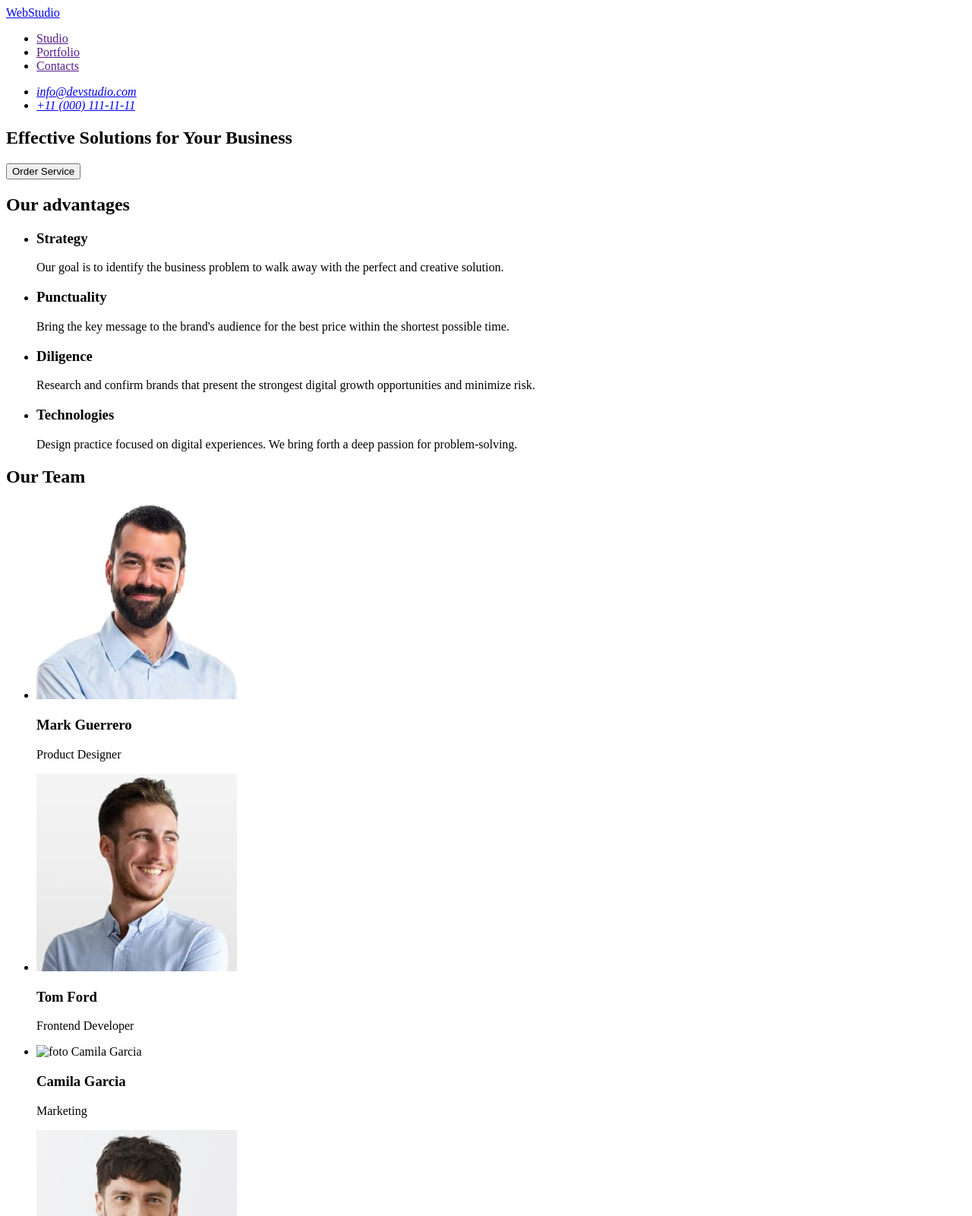
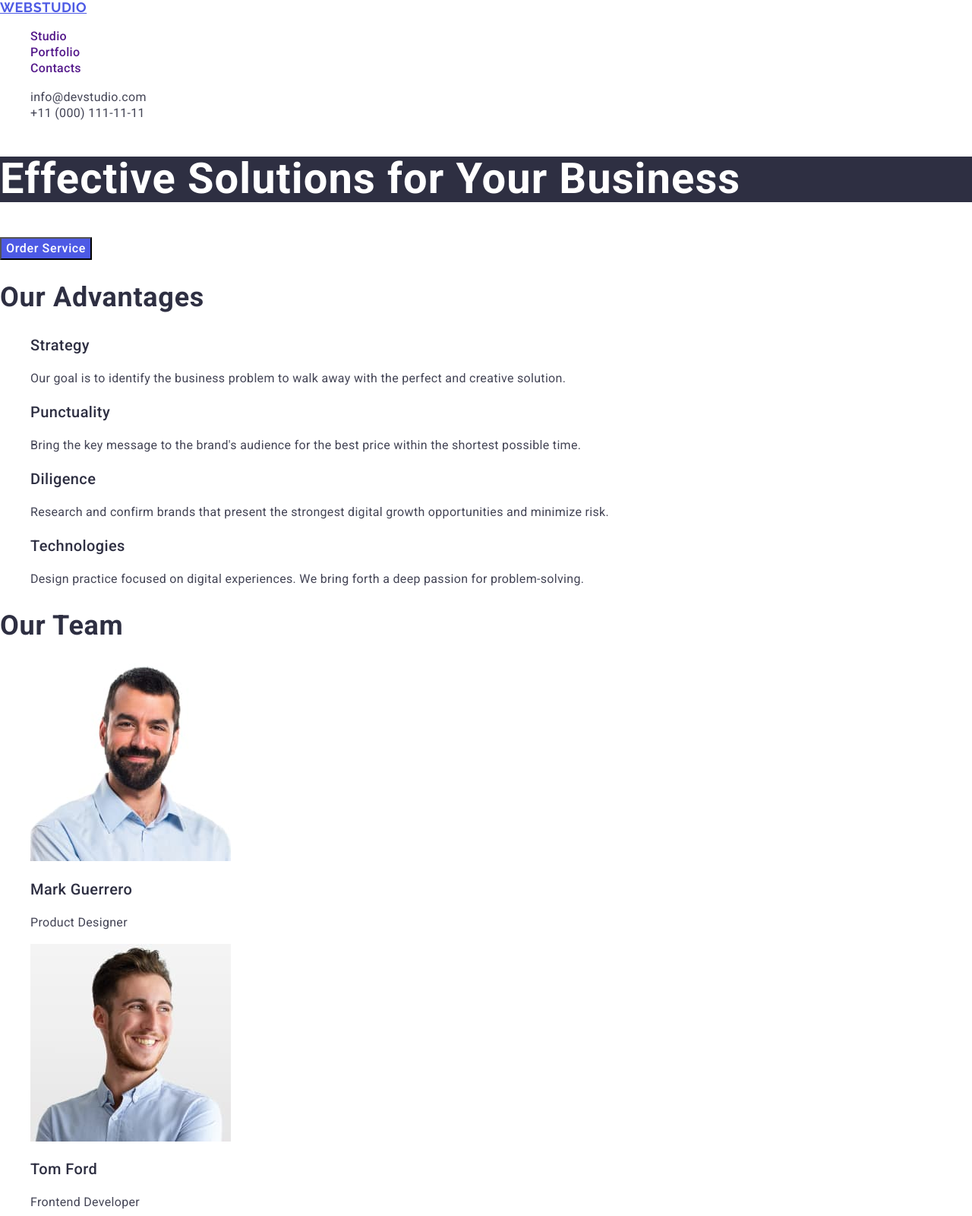
Before and after one commit to Legion12021/goit-markup-hw-02, a plain HTML site: page index.html in a window 1280 px wide. Shown: the top 1600 px of the page at 76% size. Drawn offline with nearby package versions, Linux system fonts and the light colour scheme.

Commit message:
12.10 20:56

```diff
--- a/index.html
+++ b/index.html
@@ -4,58 +4,79 @@
     <meta charset="UTF-8" />
     <meta name="viewport" content="width=device-width, initial-scale=1.0" />
     <title>Document</title>
+    <link rel="preconnect" href="https://fonts.googleapis.com" />
+    <link rel="preconnect" href="https://fonts.gstatic.com" crossorigin />
+    <link
+      href="https://fonts.googleapis.com/css2?family=Raleway:wght@700&family=Roboto:wght@400;500;700&display=swap"
+      rel="stylesheet"
+    />
+    <link
+      rel="stylesheet"
+      href="https://cdnjs.cloudflare.com/ajax/libs/modern-normalize/2.0.0/modern-normalize.min.css"
+    />
+    <link rel="stylesheet" href="./сss/styles.css" />
   </head>
   <body>
     <header>
       <nav>
-        <a href="./index.html">WebStudio</a>
-        <ul>
-          <li><a href="">Studio</a></li>
-          <li><a href="">Portfolio</a></li>
-          <li><a href="">Contacts</a></li>
+        <a class="logotype" href="./index.html">WebStudio</a>
+        <ul class="menu-list list">
+          <li><a class="menu-link link" href="">Studio</a></li>
+          <li><a class="menu-link link" href="">Portfolio</a></li>
+          <li><a class="menu-link link" href="">Contacts</a></li>
         </ul>
       </nav>
       <address>
-        <ul>
-          <li><a href="mailto:info@devstudio.com">info@devstudio.com</a></li>
-          <li><a href="tel:+110001111111">+11 (000) 111-11-11</a></li>
+        <ul class="list">
+          <li>
+            <a
+              class="navigation-list nav-link link"
+              href="mailto:info@devstudio.com"
+              >info@devstudio.com</a
+            >
+          </li>
+          <li>
+            <a class="navigation-list nav-link link" href="tel:+110001111111"
+              >+11 (000) 111-11-11</a
+            >
+          </li>
         </ul>
       </address>
     </header>
     <!-- Hero -->
     <main>
       <section>
-        <h1>Effective Solutions for Your Business</h1>
-        <button type="button">Order Service</button>
+        <h1 class="main-h1">Effective Solutions for Your Business</h1>
+        <button class="Order-service-but" type="button">Order Service</button>
       </section>
       <!-- Our advantages -->
       <section>
-        <h2>Our advantages</h2>
-        <ul>
+        <h2 class="h2-advantages">Our advantages</h2>
+        <ul class="list">
           <li>
-            <h3>Strategy</h3>
-            <p>
+            <h3 class="strategy">Strategy</h3>
+            <p class="strategy-1">
               Our goal is to identify the business problem to walk away with the
               perfect and creative solution.
             </p>
           </li>
           <li>
-            <h3>Punctuality</h3>
-            <p>
+            <h3 class="strategy">Punctuality</h3>
+            <p class="strategy-1">
               Bring the key message to the brand's audience for the best price
               within the shortest possible time.
             </p>
           </li>
           <li>
-            <h3>Diligence</h3>
-            <p>
+            <h3 class="strategy">Diligence</h3>
+            <p class="strategy-1">
               Research and confirm brands that present the strongest digital
               growth opportunities and minimize risk.
             </p>
           </li>
           <li>
-            <h3>Technologies</h3>
-            <p>
+            <h3 class="strategy">Technologies</h3>
+            <p class="strategy-1">
               Design practice focused on digital experiences. We bring forth a
               deep passion for problem-solving.
             </p>
@@ -64,17 +85,17 @@
       </section>
       <!-- Our Team -->
       <section>
-        <h2>Our Team</h2>
-        <ul>
+        <h2 class="our-team">Our Team</h2>
+        <ul class="list">
           <li>
             <img src="./images/img0.jpg" alt="foto Mark Guerrero" width="264" />
-            <h3>Mark Guerrero</h3>
-            <p>Product Designer</p>
+            <h3 class="teamets">Mark Guerrero</h3>
+            <p class="position">Product Designer</p>
           </li>
           <li>
             <img src="./images/img11.jpg" alt="foto Tom Ford" width="264" />
-            <h3>Tom Ford</h3>
-            <p>Frontend Developer</p>
+            <h3 class="teamets">Tom Ford</h3>
+            <p class="position">Frontend Developer</p>
           </li>
           <li>
             <img
@@ -82,8 +103,8 @@
               alt="foto Camila Garcia"
               width="264"
             />
-            <h3>Camila Garcia</h3>
-            <p>Marketing</p>
+            <h3 class="teamets">Camila Garcia</h3>
+            <p class="position">Marketing</p>
           </li>
           <li>
             <img
@@ -91,16 +112,57 @@
               alt="foto Daniel Wilson"
               width="264"
             />
-            <h3>Daniel Wilson</h3>
-            <p>UI Designer</p>
+            <h3 class="teamets">Daniel Wilson</h3>
+            <p class="position">UI Designer</p>
+          </li>
+        </ul>
+      </section>
+      <h2 class="portfolio">Our Portfolio</h2>
+      <section>
+        <ul class="list">
+          <li>
+            <img src="./images/p1.jpg" alt="Bankimg up" width: 360px; height:
+            300px; />
+            <h3 class="services">Banking App</h3>
+            <p class="app">App</p>
+          </li>
+          <li>
+            <img src="./images/p2.jpg" alt="Cashless Payment" width: 360px;
+            height: 300px; />
+            <h3 class="services">Cashless Payment</h3>
+            <p class="app">Marketing</p>
+          </li>
+          <li>
+            <img src="./images/p3.jpg" alt="Meditation App" width: 360px;
+            height: 300px; />
+            <h3 class="services">Meditation App</h3>
+            <p class="app">App</p>
+          </li>
+          <li>
+            <img src="./images/p4.jpg" alt="Taxi Service" width: 360px; height:
+            300px; />
+            <h3 class="services">Taxi Service</h3>
+            <p class="app">Marketing</p>
+          </li>
+          <li>
+            <img src="./images/p5.jpg" alt="Screen Illustrations" width: 360px;
+            height: 300px; />
+            <h3 class="services">Screen Illustrations</h3>
+            <p class="app">Design</p>
+          </li>
+          <li>
+            <img src="./images/p6.jpg" alt="Online Courses" width: 360px;
+            height: 300px; />
+            <h3 class="services">Online Courses</h3>
+            <p class="app">Marketing</p>
           </li>
         </ul>
       </section>
     </main>
     <!-- Footer -->
     <footer>
-      <a href="./index.html">WebStudio</a>
-      <p>
+      <a class="logotype" href="./index.html">WebStudio</a>
+      <p class="foter">
         Increase the flow of customers and sales for your business with digital
         marketing & growth solutions.
       </p>
--- a/сss/styles.css
+++ b/сss/styles.css
@@ -4,11 +4,12 @@
 .link {
   text-decoration: none;
 }
+
 button {
   cursor: pointer;
 }
 body {
-  font-family: "Roboto", font-family;
+  font-family: "Roboto", sans-serif;
   color: #2e2f42;
 }
 
@@ -16,7 +17,7 @@ body {
   font-family: Raleway;
   font-size: 18px;
   font-weight: 700;
-  line-height: 21px;
+  line-height: 1.16;
   letter-spacing: 0.54px;
   text-transform: uppercase;
   color: var(--IRIS, #4d5ae5);
@@ -29,34 +30,34 @@ body {
 .nav-link:focus {
   color: #404bbf;
 }
-.nav-link {
+.navigation-list {
   color: var(--SLATE, #434455);
   font-family: Roboto;
   font-size: 16px;
   font-style: normal;
   font-weight: 400;
-  line-height: 24px;
+  line-height: 1.33;
   letter-spacing: 0.32px;
 }
+
 .menu-list {
   color: var(--NAVY-BLUE, #2e2f42);
   font-family: Roboto;
   font-size: 16px;
   font-style: normal;
   font-weight: 500;
-  line-height: 24px;
+  line-height: 1.33;
   letter-spacing: 0.32px;
 }
 /* Header steles=============================== */
 /* MAin Content */
-.page-header {
-}
+
 .main-h1 {
   color: var(--WHITE, #fff);
   font-family: Roboto;
   font-size: 56px;
   font-weight: 700;
-  line-height: 60px;
+  line-height: 1.07;
   letter-spacing: 1.12px;
   background: var(--NAVY-BLUE, #2e2f42);
 }
@@ -66,7 +67,7 @@ body {
   font-family: Roboto;
   font-size: 16px;
   font-weight: 500;
-  line-height: 24px;
+  line-height: 1.5;
   letter-spacing: 0.64px;
 }
 .Order-service-but:hover,
@@ -81,7 +82,7 @@ body {
   font-size: 36px;
   font-style: normal;
   font-weight: 700;
-  line-height: 40px;
+  line-height: 1.11;
   letter-spacing: 0.72px;
   text-transform: capitalize;
 }
@@ -90,7 +91,7 @@ body {
   font-family: Roboto;
   font-size: 20px;
   font-weight: 500;
-  line-height: 24px;
+  line-height: 1.2;
   letter-spacing: 0.4px;
 }
 .strategy-1 {
@@ -98,7 +99,7 @@ body {
   font-family: Roboto;
   font-size: 16px;
   font-weight: 400;
-  line-height: 24px;
+  line-height: 1.5;
   letter-spacing: 0.32px;
 }
 .our-team {
@@ -106,7 +107,7 @@ body {
   font-family: Roboto;
   font-size: 36px;
   font-weight: 700;
-  line-height: 40px;
+  line-height: 1.11;
   letter-spacing: 0.72px;
   text-transform: capitalize;
 }
@@ -115,7 +116,7 @@ body {
   font-family: Roboto;
   font-size: 20px;
   font-weight: 500;
-  line-height: 24px;
+  line-height: 1.2;
   letter-spacing: 0.4px;
 }
 .position {
@@ -123,7 +124,7 @@ body {
   font-family: Roboto;
   font-size: 16px;
   font-weight: 400;
-  line-height: 24px;
+  line-height: 1.5;
   letter-spacing: 0.32px;
 }
 /* portfolio */
@@ -132,7 +133,7 @@ body {
   font-family: Roboto;
   font-size: 36px;
   font-weight: 700;
-  line-height: 40px;
+  line-height: 1.11;
   letter-spacing: 0.72px;
   text-transform: capitalize;
 }
@@ -141,7 +142,7 @@ body {
   font-family: Roboto;
   font-size: 20px;
   font-weight: 500;
-  line-height: 24px;
+  line-height: 1.2;
   letter-spacing: 0.4px;
 }
 .app {
@@ -149,7 +150,7 @@ body {
   font-family: Roboto;
   font-size: 16px;
   font-weight: 400;
-  line-height: 24px;
+  line-height: 1.5;
   letter-spacing: 0.32px;
 }
 .foter {
@@ -157,7 +158,7 @@ body {
   font-family: Roboto;
   font-size: 16px;
   font-weight: 400;
-  line-height: 24px;
+  line-height: 1.5;
   letter-spacing: 0.32px;
   background: var(--NAVY-BLUE, #2e2f42);
 }
```
Also changed, not shown: images/p1.jpg (added), images/p2.jpg (added), images/p3.jpg (added), images/p4.jpg (added), images/p5.jpg (added), images/p6.jpg (added).
